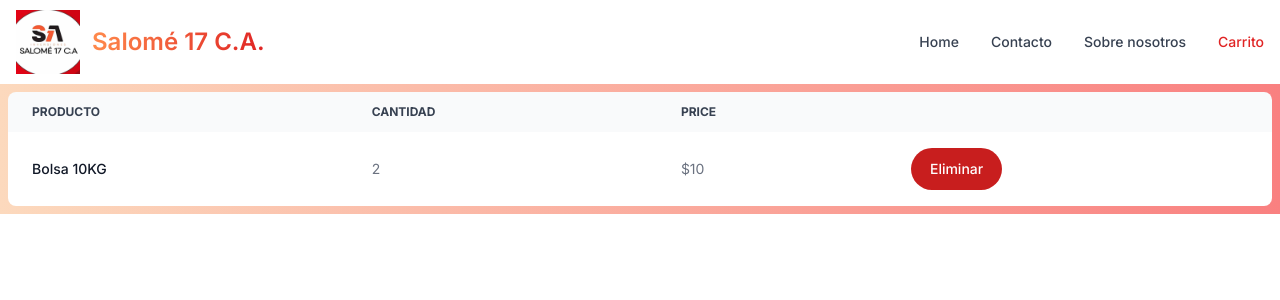
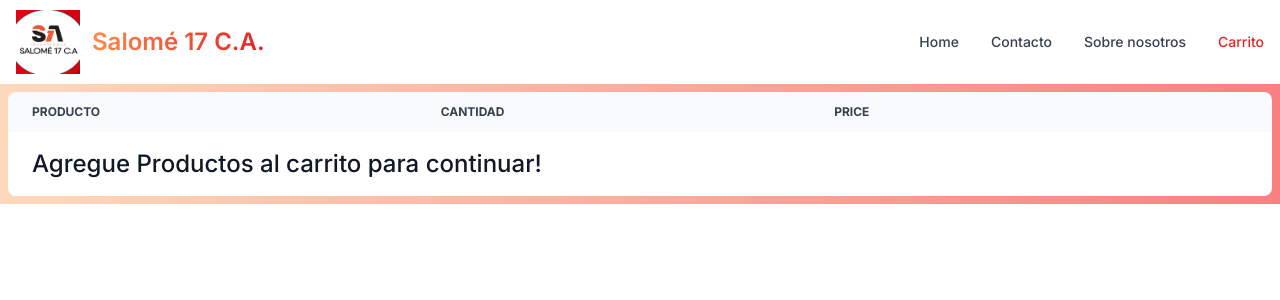
Before and after one commit to fabisb/salome17-startup, a Next.js app: page /carrito in a window 1280 px wide. Shown: the top 300 px of the page. Built offline with nearby package versions, Linux system fonts and the light colour scheme.

Commit message:
eliminado producto y total

```diff
--- a/app/carrito/page.js
+++ b/app/carrito/page.js
@@ -16,9 +16,15 @@ export default function Carrito() {
       console.log(productos);
     };
   }, []);
-  const eliminarProducto = ()=>{
-
-  }
+  const eliminarProducto = (id) => {
+    const productoEliminado = productos.filter((prod) => prod.id !== id);
+    console.log(
+      "🚀 ~ eliminarProducto ~ productoEliminado:",
+      productoEliminado
+    );
+    setProductos(productoEliminado);
+    localStorage.setItem("productos", JSON.stringify(productoEliminado));
+  };
   return (
     <div>
       <NavBarComp></NavBarComp>
@@ -34,37 +40,68 @@ export default function Carrito() {
               </Table.HeadCell>
             </Table.Head>
             <Table.Body className="divide-y">
-              <Table.Row className="bg-white dark:border-gray-700 dark:bg-gray-800">
-                <Table.Cell className="whitespace-nowrap font-medium text-gray-900 dark:text-white">
-                  Bolsa 10KG
-                </Table.Cell>
-                <Table.Cell>2</Table.Cell>
-                <Table.Cell>$10</Table.Cell>
-                <Table.Cell>
-                  <Button color="failure" pill>
-                    Eliminar
-                  </Button>
-                </Table.Cell>
-              </Table.Row>
-              {productos.map((pr) => {
+              {productos.length > 0 ? (
+                productos.map((pr) => {
                   return (
                     <Table.Row
                       key={pr.id}
                       className="bg-white dark:border-gray-700 dark:bg-gray-800"
                     >
-                    <Table.Cell className="whitespace-nowrap font-medium text-gray-900 dark:text-white">
+                      <Table.Cell className="whitespace-nowrap font-semibold text-lg text-gray-900 dark:text-white">
                         {pr.nombre}
                       </Table.Cell>
-                    <Table.Cell>{pr.cantidad}</Table.Cell>
-                    <Table.Cell>${pr.precio}</Table.Cell>
+                      <Table.Cell className="font-medium">
+                        {pr.cantidad}
+                      </Table.Cell>
+                      <Table.Cell className="font-medium">
+                        ${pr.precio}
+                      </Table.Cell>
                       <Table.Cell>
-                      <Button onClick={()=>eliminarProducto} color="failure" pill>
+                        <Button
+                          onClick={() => eliminarProducto(pr.id)}
+                          color="failure"
+                          pill
+                        >
                           Eliminar
                         </Button>
                       </Table.Cell>
                     </Table.Row>
                   );
-              })}
+                })
+              ) : (
+                <Table.Row className="bg-white dark:border-gray-700 dark:bg-gray-800">
+                  <Table.Cell
+                    colSpan={"4"}
+                    className="whitespace-nowrap font-medium text-2xl text-gray-900 dark:text-white"
+                  >
+                    Agregue Productos al carrito para continuar!
+                  </Table.Cell>
+                </Table.Row>
+              )}
+              {productos.length > 0 ? (
+                <Table.Row className="bg-white dark:border-gray-700 dark:bg-gray-800">
+                  <Table.Cell></Table.Cell>
+                  <Table.Cell className="whitespace-nowrap font-medium text-lg text-gray-900 dark:text-white">
+                    Total:
+                  </Table.Cell>
+                  <Table.Cell
+                    colSpan={"2"}
+                    className="whitespace-nowrap font-bold text-lg
+                     text-gray-900 dark:text-white"
+                  >
+                    {productos
+                      .map(
+                        (pr) =>
+                          parseFloat(pr.precio).toFixed(2) *
+                          parseInt(pr.cantidad)
+                      )
+                      .reduce((a, b) => a + b)}
+                    $
+                  </Table.Cell>
+                </Table.Row>
+              ) : (
+                <></>
+              )}
             </Table.Body>
           </Table>
         </div>
```
Lines whose indentation alone changed are shown as unchanged.
